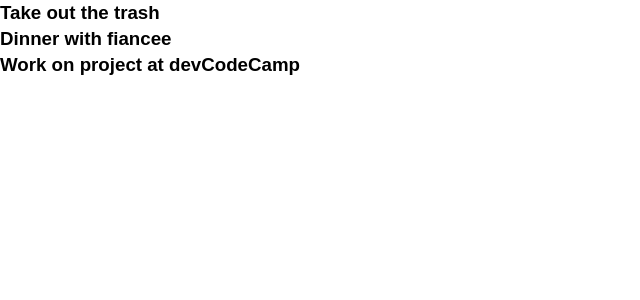
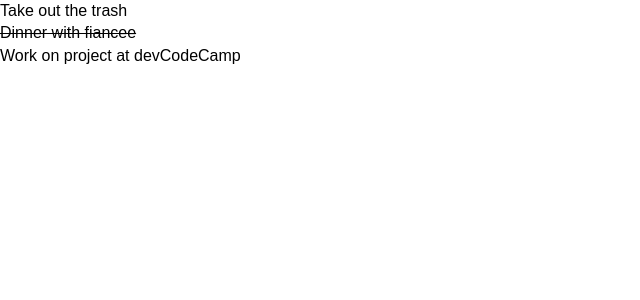
Before and after one commit to pothsn/ToDoListReactProject, a React (Create React App) app: page / in a window 1280 px wide. Shown: the top 300 px of the page, without its empty margins (0-640 px from the left). Built offline with nearby package versions, Linux system fonts and the light colour scheme.

Commit message:
Created Todoitem.js, started adding some styling.

```diff
--- a/src/App.js
+++ b/src/App.js
@@ -13,7 +13,7 @@
       {
         id: 2,
         title: 'Dinner with fiancee',
-        completed: false
+        completed: true
       },
       {
         id: 3,
--- /dev/null
+++ b/src/components/Todoitem.js
@@ -0,0 +1,33 @@
+import React, { Component } from 'react'
+import PropTypes from 'prop-types';
+
+export class Todoitem extends Component {
+
+    getStyle = () => {
+        if (this.props.todo.completed) {
+            return {
+                textDecoration: 'line-through'
+            }
+        }
+        else{
+            return {
+                textDecoration: 'none'
+            }
+        }
+
+    }
+    render() {
+        return (
+            <div style={ this.getStyle() }>
+                <p>{this.props.todo.title}</p>
+            </div>
+        )
+    }
+}
+
+//PropTypes
+Todoitem.propTypes = {
+    todo: PropTypes.object.isRequired
+}
+
+export default Todoitem
--- a/src/components/Todos.js
+++ b/src/components/Todos.js
@@ -1,11 +1,18 @@
 import React, { Component } from 'react';
+import Todoitem from './Todoitem';
+import PropTypes from 'prop-types';
 
 class Todos extends Component {
   render() {
     return this.props.todos.map((todo) => (
-        <h3>{ todo.title }</h3>
+        <Todoitem key={todo.id} todo={todo}/>
     ));
   }
 }
 
+//PropTypes
+Todos.propTypes = {
+    todos: PropTypes.array.isRequired
+}
+
 export default Todos;
```
